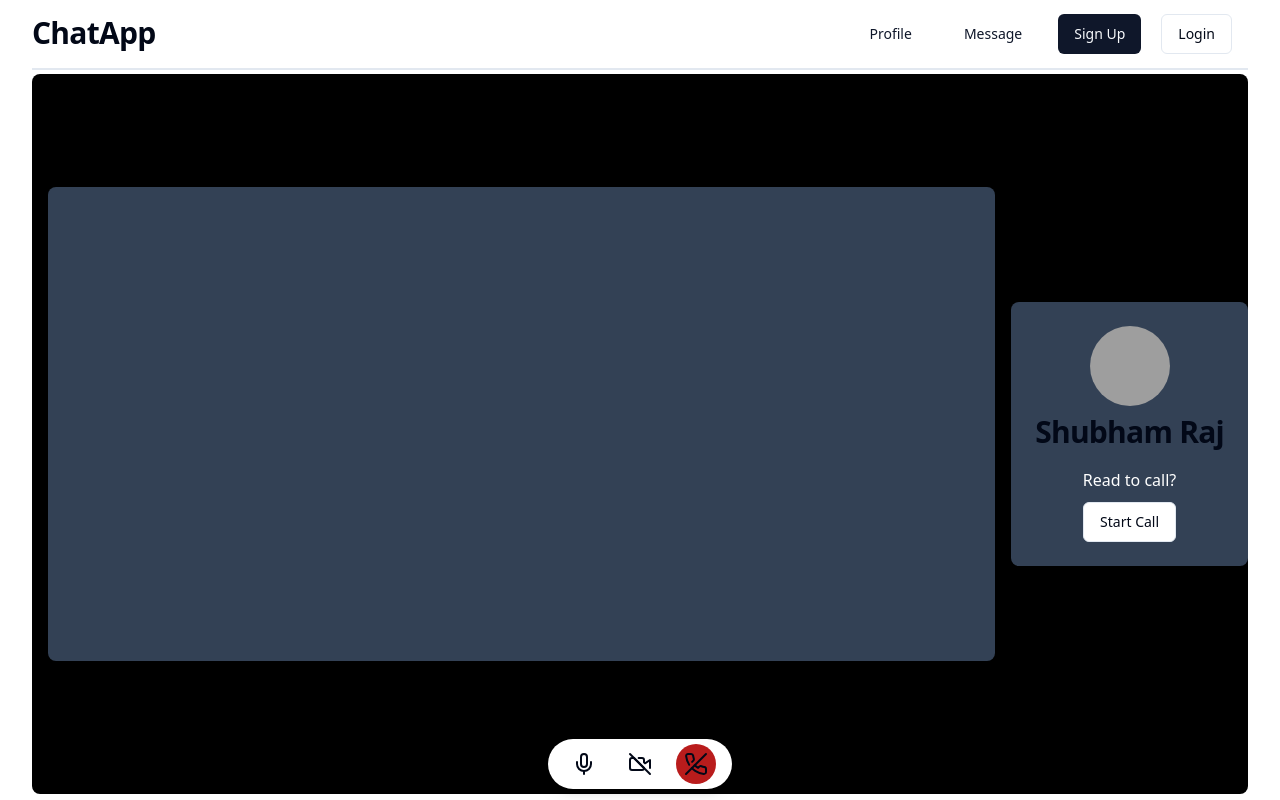
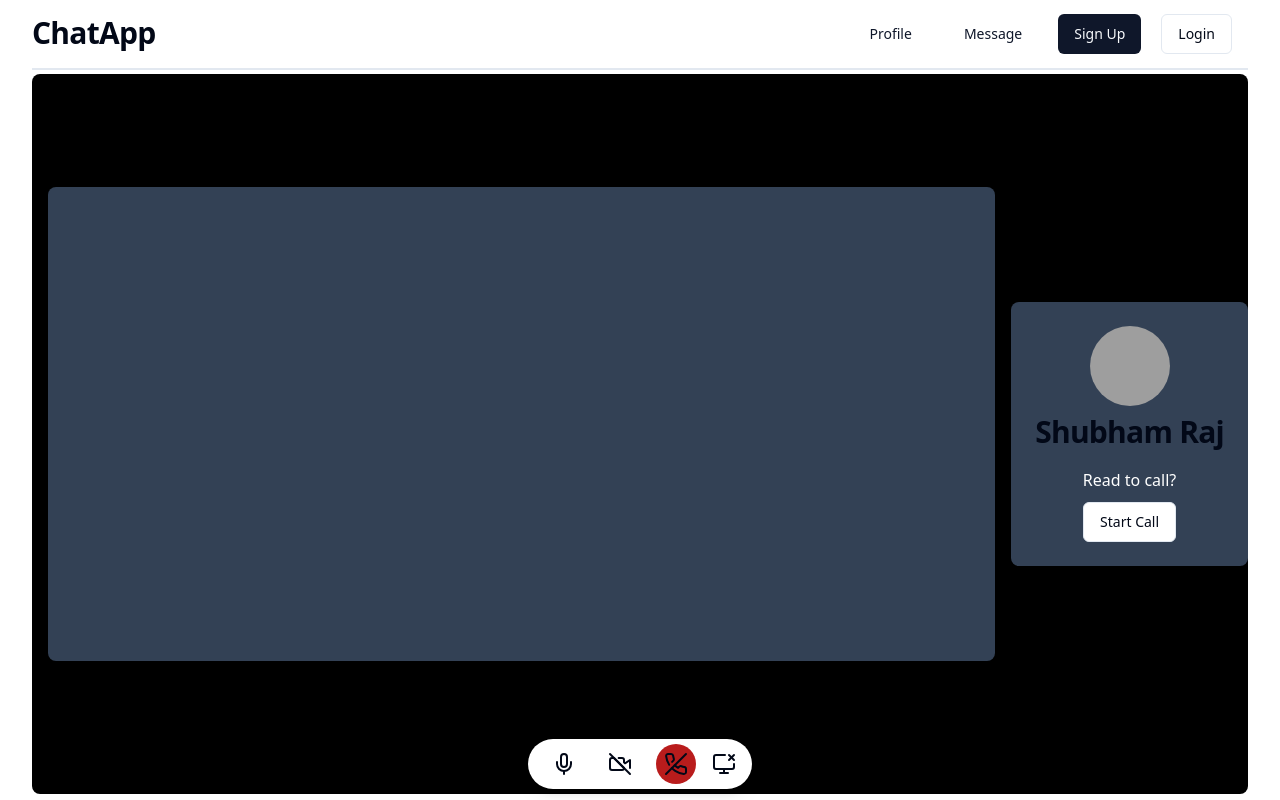
Before and after one commit to shubhdevelop/chat-app-frontend, a React (Vite) app: page /call in a window 1280 px wide. Built offline with nearby package versions, Linux system fonts and the light colour scheme; no server answers; grey boxes are pictures that could not be loaded.

Commit message:
[Feat] add ScrenShare Controller

```diff
--- a/src/components/call/Call.tsx
+++ b/src/components/call/Call.tsx
@@ -9,12 +9,12 @@ const Call = () => {
   const [isMuted, setIsMuted] = useState(false);
   const [isVideo, setIsVideo] = useState(false);
   const [isCalling, setIsCalling] = useState(false);
+  const [isScreenSharing, setIsScreenSharing] = useState(false);
 
   const [searchParams, setSearchParams] = useSearchParams();
   useEffect(() => {
     const hasVideo = searchParams.get("has_video");
     setIsVideo(() => (hasVideo === "true" ? true : false));
-    setSearchParams("");
   }, []);
 
   return (
@@ -22,6 +22,8 @@ const Call = () => {
       {isCalling ? <ReceiverVideo /> : null}
 
       <Controller
+        isScreenSharing={isScreenSharing}
+        setIsScreenSharing={setIsScreenSharing}
         isVideo={isVideo}
         setIsVideo={setIsVideo}
         isMuted={isMuted}
--- a/src/components/chat/Controller.tsx
+++ b/src/components/chat/Controller.tsx
@@ -1,4 +1,12 @@
-import { MicOff, Mic, Video, VideoOff, PhoneOff } from "lucide-react";
+import {
+  MicOff,
+  Mic,
+  Video,
+  VideoOff,
+  PhoneOff,
+  ScreenShareOff,
+  ScreenShare,
+} from "lucide-react";
 import React, { SetStateAction } from "react";
 
 type Props = {
@@ -7,6 +15,8 @@ type Props = {
   setIsVideo: React.Dispatch<SetStateAction<boolean>>;
   isMuted: boolean;
   setIsMuted: React.Dispatch<SetStateAction<boolean>>;
+  isScreenSharing: boolean;
+  setIsScreenSharing: React.Dispatch<SetStateAction<boolean>>;
 };
 
 const Controller = ({
@@ -15,6 +25,8 @@ const Controller = ({
   isVideo,
   setIsMuted,
   setIsVideo,
+  isScreenSharing,
+  setIsScreenSharing,
 }: Props) => {
   return (
     <div className=" bg-white max-w-min gap-4 px-4 flex justify-center items-center rounded-full h-[50px] absolute bottom-[5px] drop-shadow-lg shadow-emerald-800 ">
@@ -48,7 +60,7 @@ const Controller = ({
       >
         <PhoneOff />
       </div>
-      {/*
+
       {isScreenSharing ? (
         <ScreenShare
           onClick={() => {
@@ -61,7 +73,7 @@ const Controller = ({
             setIsScreenSharing((prev) => !prev);
           }}
         />
-      )} */}
+      )}
     </div>
   );
 };
```
